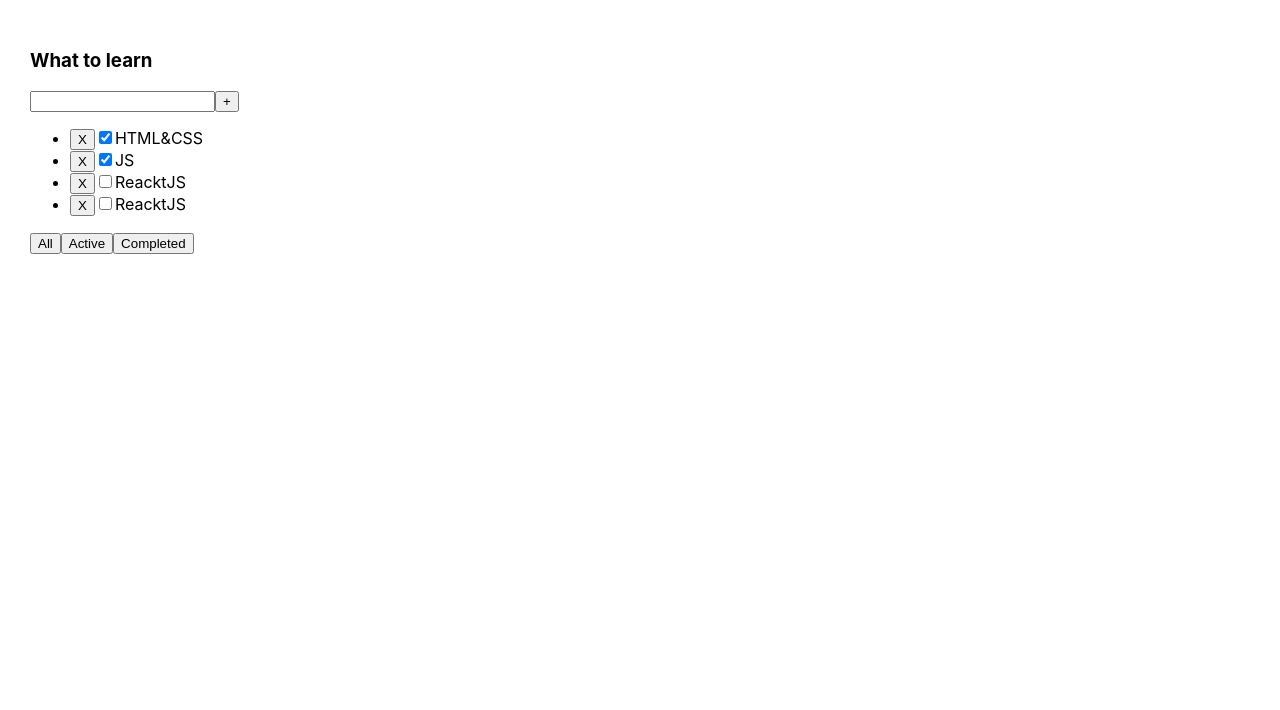
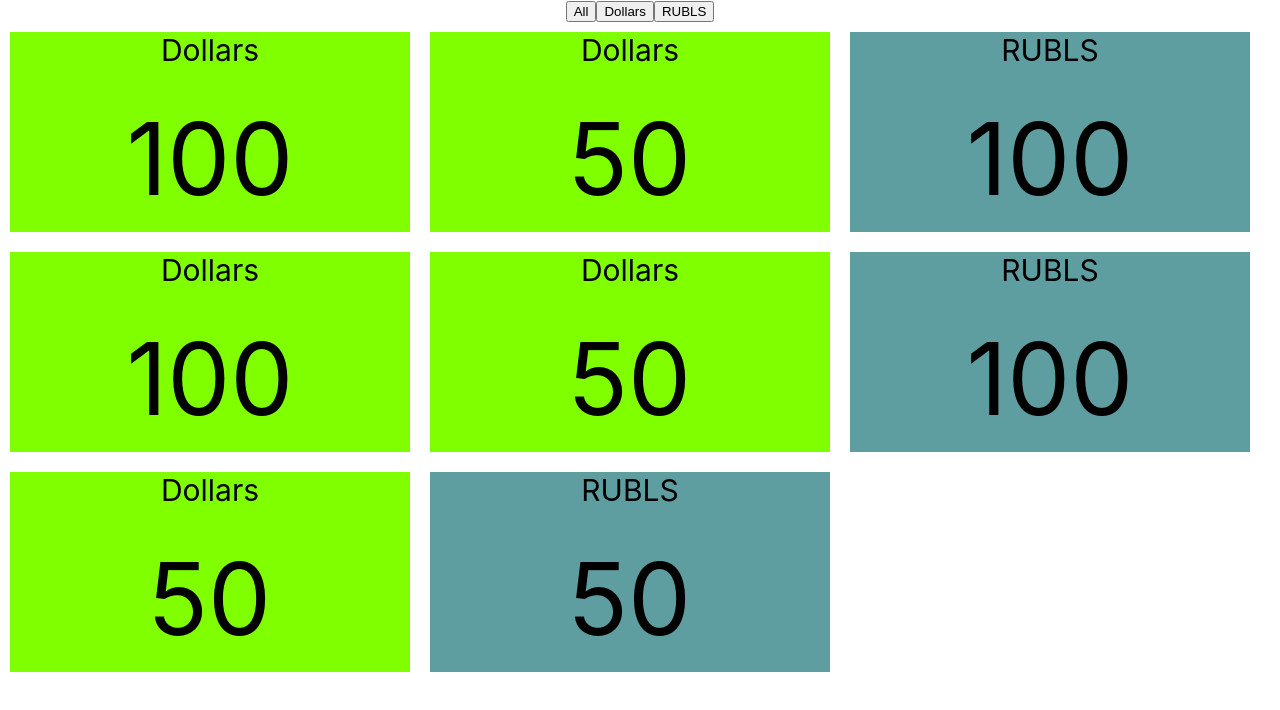
Before and after one commit to Alexander-Vecher/1-todolist, a React (Create React App) app: page / in a window 1280 px wide. Shown: the top 710 px of the page. Built offline with nearby package versions, Linux system fonts and the light colour scheme.

Commit message:
repetition

```diff
--- a/src/App.css
+++ b/src/App.css
@@ -1,8 +1,38 @@
 .App {
-  padding: 30px;
-  display: flex;
+  text-align: center;
 }
 
-.App > div {
-  margin-right: 50px;
+.App-logo {
+  height: 40vmin;
+  pointer-events: none;
 }
+
+@media (prefers-reduced-motion: no-preference) {
+  .App-logo {
+    animation: App-logo-spin infinite 20s linear;
+  }
+}
+
+.App-header {
+  background-color: #282c34;
+  min-height: 100vh;
+  display: flex;
+  flex-direction: column;
+  align-items: center;
+  justify-content: center;
+  font-size: calc(10px + 2vmin);
+  color: white;
+}
+
+.App-link {
+  color: #61dafb;
+}
+
+@keyframes App-logo-spin {
+  from {
+    transform: rotate(0deg);
+  }
+  to {
+    transform: rotate(360deg);
+  }
+}
--- a/src/App.tsx
+++ b/src/App.tsx
@@ -1,29 +1,56 @@
 import React, {useState} from 'react';
 import './App.css';
-import {Todolist} from "./Todolist";
+import {Country} from "./Country";
 
-export type filterType = 'All' | 'Active'| 'Completed'
-function App() {
-    const truck1= 'What to learn'
+export type BanknotsType = 'Dollars' | 'RUBLS' |'All'
+export type MoneyType = {
+    banknotes: BanknotsType
+    value: number
+    number: string
+}
+
+let defaultMoney: MoneyType[] = [
+    {banknotes: 'Dollars', value: 100, number: ' a1234567890'},
+    {banknotes: 'Dollars', value: 50, number: ' z1234567890'},
+    {banknotes: 'RUBLS', value: 100, number: ' w1234567890'},
+    {banknotes: 'Dollars', value: 100, number: ' e1234567890'},
+    {banknotes: 'Dollars', value: 50, number: ' c1234567890'},
+    {banknotes: 'RUBLS', value: 100, number: ' r1234567890'},
+    {banknotes: 'Dollars', value: 50, number: ' x1234567890'},
+    {banknotes: 'RUBLS', value: 50, number: ' v1234567890'},
+]
+
+// типизируем на входе и выходе
+export const moneyFilter = (money: MoneyType[], filter: BanknotsType): MoneyType[] => {
+    //если пришел filter со значением 'All', то возвращаем все банкноты
+    if(filter==='All') return  defaultMoney
+   return money.filter(el=>el.banknotes===filter)
 
 
-    /*const tasks=*/
-let [tasks, setTasks]= useState([
-    {id:1, title: "HTML&CSS", isDone: true },
-    {id:2, title: "JS", isDone: true },
-    {id:3, title: "ReacktJS", isDone: false },
-    {id:4, title: "ReacktJS", isDone: false },
-])
+}
 
-const removeTask =(id:number)=>{
-            setTasks(tasks.filter((el)=>(el.id!==id)))
-}
+function App() {
+    // убираем заглушки в типизации и вставляем в качестве инициализационного значения defaultMoney
+    const [money, setMoney] = useState<MoneyType[] >(defaultMoney)
+    const [filterValue, setFilterValue] = useState<BanknotsType>('All')   // по умолчанию указываем все банкноты
+
+
+    // а вот сейчас притормаживаем. И вдумчиво: константа filteredMoney получает результат функции moneyFilter
+    // в функцию передаем деньги и фильтр, по которому ихбудем выдавать(ретёрнуть)
+    const filteredMoney = moneyFilter(money, filterValue)
+    console.log(filteredMoney)
 
     return (
         <div className="App">
-            <Todolist truck= {truck1} removeTask={removeTask} tasks={tasks}/>
+            <Country
+                data={filteredMoney}   //отрисовать будем деньги после фильтрации
+                setFilterValue={setFilterValue}  //useState передаем? Так можно было?!
+            />
         </div>
     );
 }
 
+// Итого: в этой компоненте у нас мозги. А вот отрисовка где-то глубже. Погружаемся в Country
+
+
 export default App;
--- /dev/null
+++ b/src/City.tsx
@@ -0,0 +1,52 @@
+import React from 'react';
+import {CurrentBankomat} from "./CurrentBankomat";
+import {MoneyType} from "./App";
+import styled from "styled-components";
+
+type CityPropsType = {
+    data: MoneyType[] //встречаем денюжки
+}
+
+export const City = (props: CityPropsType) => {
+
+    // пока это пропускам
+    const mappedMoney = props.data.map((el: MoneyType, index) => (
+        <CurrentBankomat
+            key={index}
+            money={el}
+        />
+    ))
+
+    // const mappedMoney= props.data.map((el, index) => {
+    //     return (
+    //         <>
+    //             <span> {el.banknotes}</span>
+    //             <span> {el.number}</span>
+    //             <span> {el.value}</span>
+    //         </>
+    //     )
+    // })
+
+    return (
+        <Wrapper>
+            {mappedMoney}
+        </Wrapper>
+    );
+};
+const Wrapper = styled.div`
+  display: flex;
+  flex-direction: row;
+  flex-wrap: wrap;
+  font-size: 30px;
+`
+
+//2
+// Отлично, но теперь давайте совсем все сделаем по красоте. Вынесем верстку в отдельную компоненту и ее замапим!
+// Ну и наконец давайте версточку натянем, для этого будем использовать StyledComponents
+// yarn add styled-components
+// yarn add @types/styled-components
+
+//3
+// Вроде все норм, ну точнее почти норм- дублирование-это грех. Хотелось бы от него избавиться.
+// И StyledComponents нам в этом отлично поможет, ведь он может принимать пропсы!
+// Как это сделать в документашке
--- /dev/null
+++ b/src/Country.tsx
@@ -0,0 +1,31 @@
+import React from 'react';
+import {City} from "./City";
+import {BanknotsType, MoneyType} from "./App";
+
+type CountryPropsType = {
+    data: MoneyType[]
+    setFilterValue: (filterValue:BanknotsType)=>void // давайте подумаем, setFilter -это гРузчик, у которого всегда в руках товар
+  }
+
+export const Country = (props: CountryPropsType) => {
+    const setAll = () => {
+      props.setFilterValue('All')
+    }
+
+    const setDollars = () => {
+        props.setFilterValue('Dollars')
+    }
+
+    const setRUBLS = () => {
+        props.setFilterValue('RUBLS')
+    }
+
+    return (
+        <div>
+            <button onClick={setAll}>All</button>
+            <button onClick={setDollars}>Dollars</button>
+            <button onClick={setRUBLS}>RUBLS</button>
+            <City data={props.data}/>
+        </div>
+    );
+};
--- /dev/null
+++ b/src/CurrentBankomat.tsx
@@ -0,0 +1,102 @@
+import React from 'react';
+import {MoneyType} from "./App";
+import styled from "styled-components";
+
+type CurrentBankomatPropsType = {
+    money: MoneyType
+}
+export const CurrentBankomat = (props: CurrentBankomatPropsType) => {
+
+    return (
+        <Banknotes color={props.money.banknotes==='Dollars'? 'chartreuse' :'cadetblue'}>
+            <Name>   {props.money.banknotes}</Name>
+            <Nominal>   {props.money.value}</Nominal>
+        </Banknotes>
+    );
+};
+
+type ColorType={
+    color:string
+}
+
+const Banknotes = styled.div<ColorType>`
+  background-color:${props => props.color};
+  width: 400px;
+  height: 200px;
+  margin: 10px;
+`
+
+const GreenBanknotes = styled.div`
+  background-color: chartreuse;
+  width: 400px;
+  height: 200px;
+  margin: 10px;
+`
+const BlueBanknotes = styled.div`
+  background-color: cadetblue;
+  width: 400px;
+  height: 200px;
+  margin: 10px;
+`
+const Name = styled.div`
+  display: flex;
+  justify-content: center;
+  font-size: 30px;
+`
+const Nominal = styled.div`
+  display: flex;
+  justify-content: center;
+  margin-top: 30px;
+  font-size: 100px;
+`
+
+//------------------------------------------------------------------
+
+// import React from 'react';
+// import {MoneyType} from "./App";
+// import styled from "styled-components";
+//
+// type CurrentBankomatPropsType = {
+//     money: MoneyType
+// }
+// export const CurrentBankomat = (props: CurrentBankomatPropsType) => {
+//
+//     return (
+//         props.money.banknotes === "Dollars"
+//             ? <GreenBanknotes>
+//                 <Name>   {props.money.banknotes}</Name>
+//                 <Nominal>   {props.money.value}</Nominal>
+//
+//             </GreenBanknotes>
+//             : <BlueBanknotes>
+//                 <Name>   {props.money.banknotes}</Name>
+//                 <Nominal>   {props.money.value}</Nominal>
+//             </BlueBanknotes>
+//
+//     );
+// };
+//
+// const GreenBanknotes = styled.div`
+//   background-color: chartreuse;
+//   width: 400px;
+//   height: 200px;
+//   margin: 10px;
+// `
+//
+// const BlueBanknotes = styled.div`
+//   background-color: cadetblue;
+//   width: 400px;
+//   height: 200px;
+//   margin: 10px;
+// `
+// const Name = styled.div`
+//   display: flex;
+//   justify-content: center;
+//   font-size: 30px;
+// `
+// const Nominal = styled.div`
+//   display: flex;
+//   justify-content: center;
+//   margin-top: 30px;
+//   font-size: 100px;
+// `
--- a/src/index.tsx
+++ b/src/index.tsx
@@ -2,14 +2,16 @@ import React from 'react';
 import ReactDOM from 'react-dom/client';
 import './index.css';
 import App from './App';
-
-
+import reportWebVitals from './reportWebVitals';
 
 const root = ReactDOM.createRoot(
-    document.getElementById('root') as HTMLElement
+  document.getElementById('root') as HTMLElement
 );
-root.render(<App/>)
+root.render(
+     <App />
+);
 
-            // If you want to start measuring performance in your app, pass a function
-            // to log results (for example: reportWebVitals(console.log))
-            // or send to an analytics endpoint. Learn more: https://bit.ly/CRA-vitals
+// If you want to start measuring performance in your app, pass a function
+// to log results (for example: reportWebVitals(console.log))
+// or send to an analytics endpoint. Learn more: https://bit.ly/CRA-vitals
+reportWebVitals();
--- /dev/null
+++ b/src/reportWebVitals.ts
@@ -0,0 +1,15 @@
+import { ReportHandler } from 'web-vitals';
+
+const reportWebVitals = (onPerfEntry?: ReportHandler) => {
+  if (onPerfEntry && onPerfEntry instanceof Function) {
+    import('web-vitals').then(({ getCLS, getFID, getFCP, getLCP, getTTFB }) => {
+      getCLS(onPerfEntry);
+      getFID(onPerfEntry);
+      getFCP(onPerfEntry);
+      getLCP(onPerfEntry);
+      getTTFB(onPerfEntry);
+    });
+  }
+};
+
+export default reportWebVitals;
```
Also changed, not shown: src/setupTests.ts (+1 -1 lines), src/index.css (line endings or trailing spaces), src/logo.svg, 1 other file (tests, documents, lock files or other folders).
